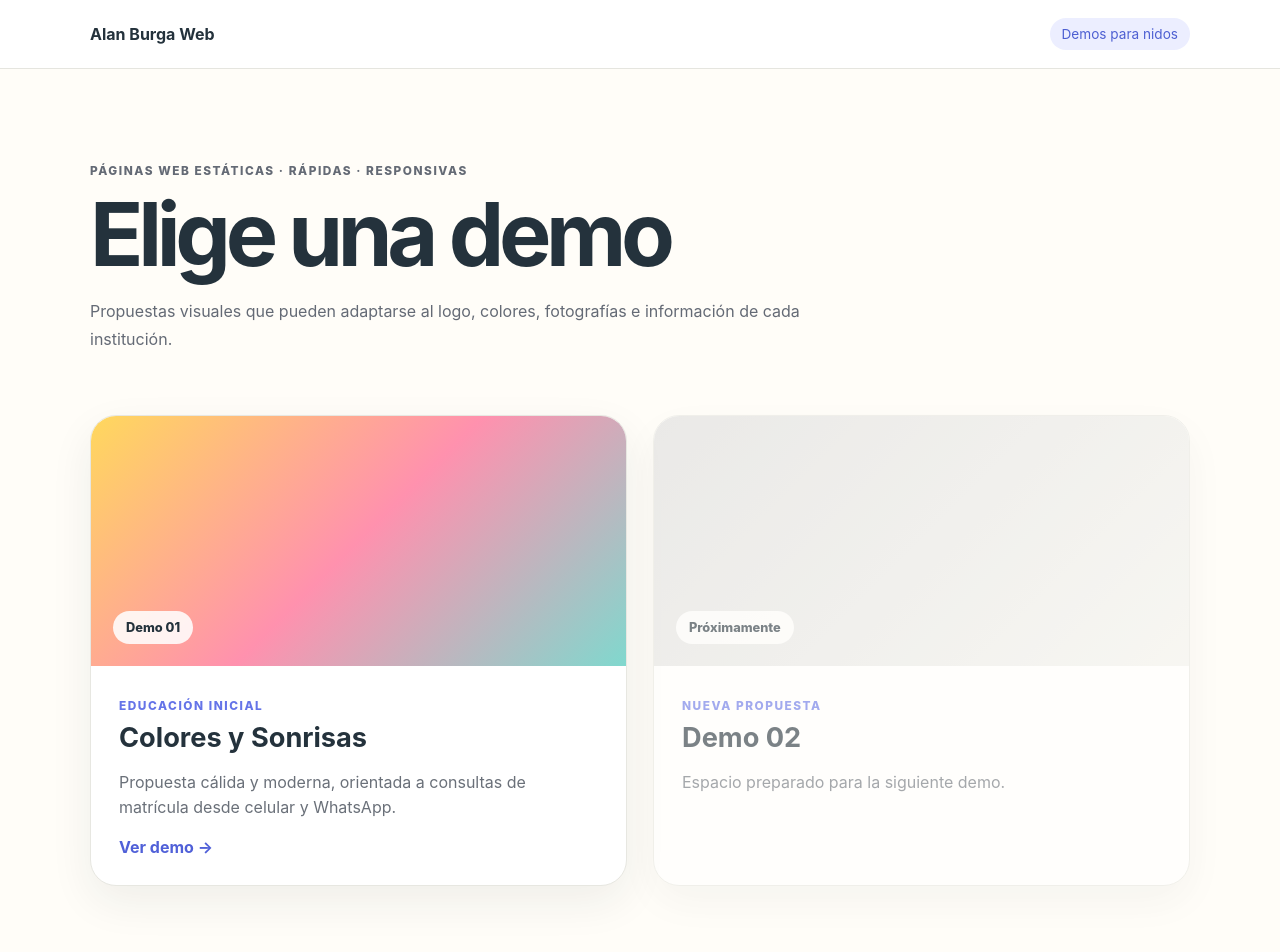
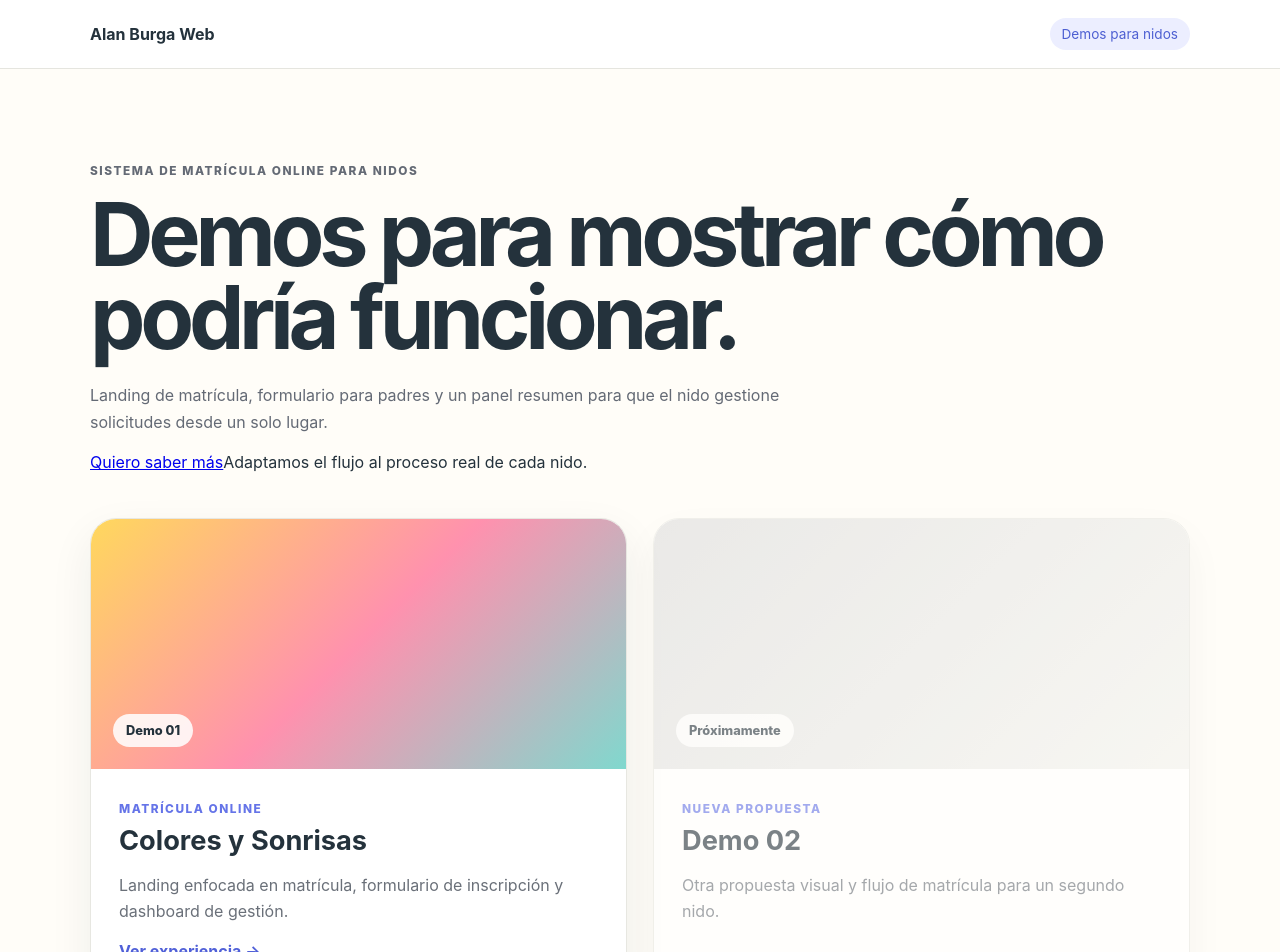
Before and after one commit to kaplack/demo-nido, a React (Vite) app: page / in a window 1280 px wide. Shown: the top 952 px of the page. Built offline with nearby package versions, Linux system fonts and the light colour scheme.

Commit message:
Update src/pages/Home.jsx for enrollment demo

```diff
--- a/src/pages/Home.jsx
+++ b/src/pages/Home.jsx
@@ -13,19 +13,23 @@ export default function Home() {
 
       <main className="wrap">
         <section className="hero">
-          <p className="kicker">Páginas web estáticas · rápidas · responsivas</p>
-          <h1>Elige una demo</h1>
-          <p>Propuestas visuales que pueden adaptarse al logo, colores, fotografías e información de cada institución.</p>
+          <p className="kicker">Sistema de matrícula online para nidos</p>
+          <h1>Demos para mostrar cómo podría funcionar.</h1>
+          <p>Landing de matrícula, formulario para padres y un panel resumen para que el nido gestione solicitudes desde un solo lugar.</p>
+          <div className="home-actions">
+            <a className="primary-action" href="mailto:contacto@alanburga.com?subject=Quiero%20saber%20más%20sobre%20matrícula%20online">Quiero saber más</a>
+            <span>Adaptamos el flujo al proceso real de cada nido.</span>
+          </div>
         </section>
 
         <section className="grid">
           <Link className="card" to="/demos/colores-y-sonrisas">
             <div className="cover c1"><span>Demo 01</span></div>
             <div className="body">
-              <small>Educación inicial</small>
+              <small>Matrícula online</small>
               <h2>Colores y Sonrisas</h2>
-              <p>Propuesta cálida y moderna, orientada a consultas de matrícula desde celular y WhatsApp.</p>
-              <b>Ver demo →</b>
+              <p>Landing enfocada en matrícula, formulario de inscripción y dashboard de gestión.</p>
+              <b>Ver experiencia →</b>
             </div>
           </Link>
 
@@ -34,13 +38,13 @@ export default function Home() {
             <div className="body">
               <small>Nueva propuesta</small>
               <h2>Demo 02</h2>
-              <p>Espacio preparado para la siguiente demo.</p>
+              <p>Otra propuesta visual y flujo de matrícula para un segundo nido.</p>
             </div>
           </div>
         </section>
       </main>
 
-      <footer className="wrap">demo-nido.alanburga.com</footer>
+      <footer className="wrap">demo-nido.alanburga.com · demos comerciales</footer>
     </>
   )
 }
```
